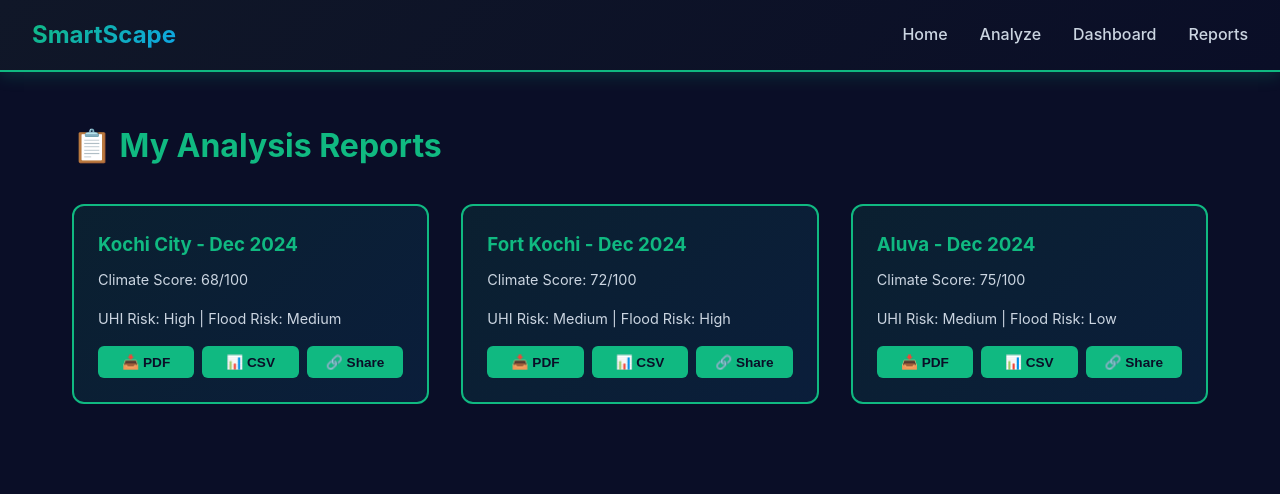
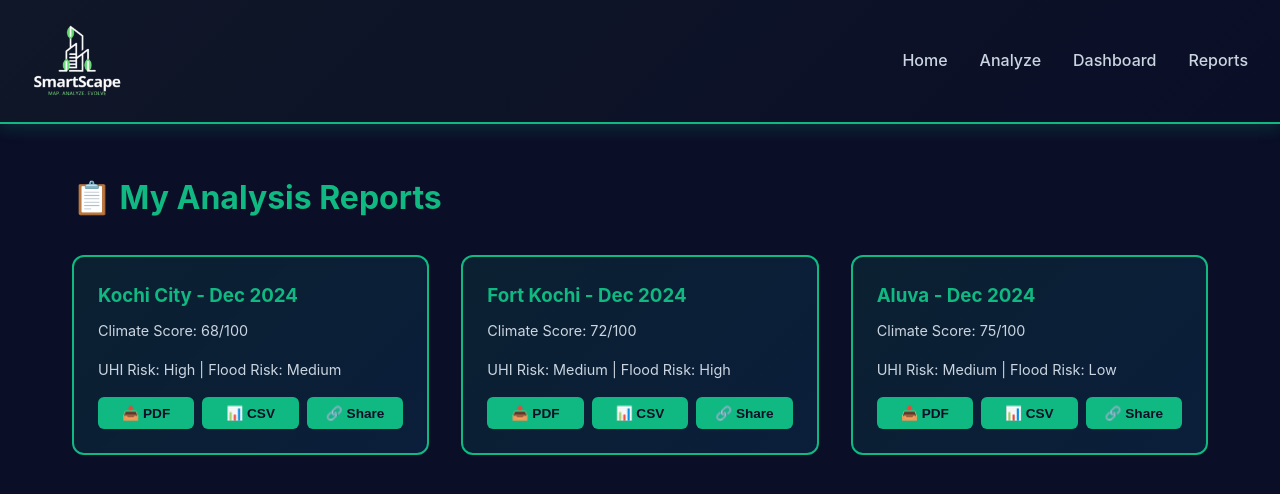
Before and after one commit to NandanaMohan1501/SmartScape, a plain HTML site: page reports.html in a window 1280 px wide. Drawn offline with Linux system fonts and the light colour scheme; files whose address does not match are found by name.

Commit message:
logo done

```diff
--- a/css/style.css
+++ b/css/style.css
@@ -13,6 +13,8 @@
 
     /* ==================== NAVIGATION ==================== */
     nav {
+    /* Uses display: flex and justify-content: space-between to position
+       items (like the logo) on the far left and right. */
     background: linear-gradient(135deg, #101728 0%, #0a0e27 100%);
     border-bottom: 2px solid #10b981;
     padding: 1rem 2rem;
@@ -25,13 +27,31 @@
     box-shadow: 0 4px 15px rgba(16, 185, 129, 0.2);
 }
 
+/* --- Logo Container (.logo) updates --- */
 .logo {
-      font-size: 24px;
+    /* 1. Use flex to align the image and text side-by-side */
+    display: flex;
+    /* 2. Vertically align the image and text */
+    align-items: center;
+    /* 3. Add a small gap between the image and the text */
+    gap: 0.75rem; /* Adjust space between icon and text */
+
+    /* Text styling (slightly reduced size for a cleaner fit) */
+    font-size: 20px; /* Reduced from 24px for a smaller look */
     font-weight: 700;
     background: linear-gradient(135deg, #10b981 0%, #0ea5e9 100%);
     -webkit-background-clip: text;
     -webkit-text-fill-color: transparent;
     background-clip: text;
+}
+
+/* --- Logo Image (.logo-img) is now targeted for sizing --- */
+.logo-img {
+    /* Set a fixed small size for the image (e.g., 32x32 pixels) */
+    height: 90px;
+    width: 90px;
+    /* Ensure the image scales down cleanly if it was larger */
+    object-fit: contain;
 }
 
     nav ul {
--- a/reports.html
+++ b/reports.html
@@ -8,7 +8,7 @@
 </head>
 <body>
   <nav>
-    <div class="logo">SmartScape</div>
+    <div class="logo"><img src="assets/logo.png" class="logo-img"></div>
     <ul>
       <li><a href="index.html">Home</a></li>
       <li><a href="selector.html">Analyze</a></li>
```
Also changed, not shown: dashboard.html (+1 -1 lines), index.html (+1 -1 lines), selector.html (+1 -1 lines), assets/logo.png (added). Lines whose indentation alone changed are shown as unchanged.
